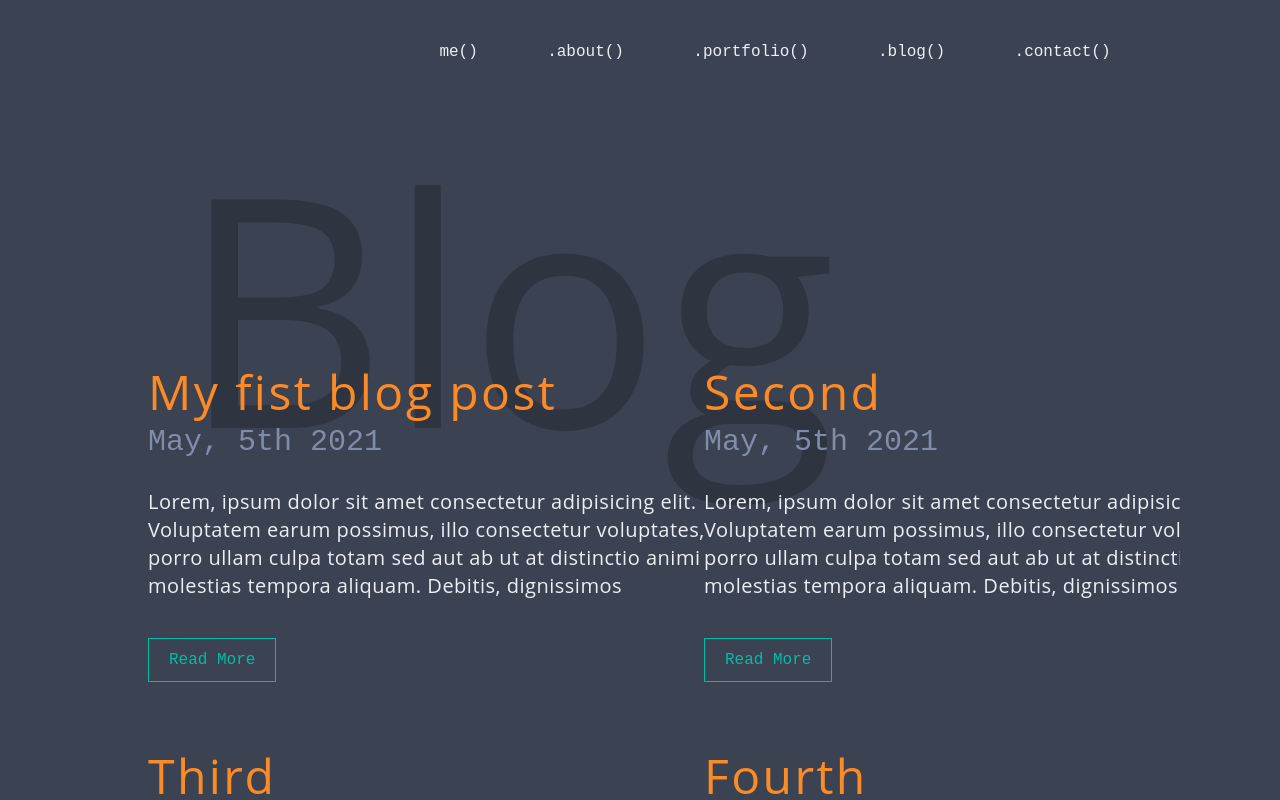
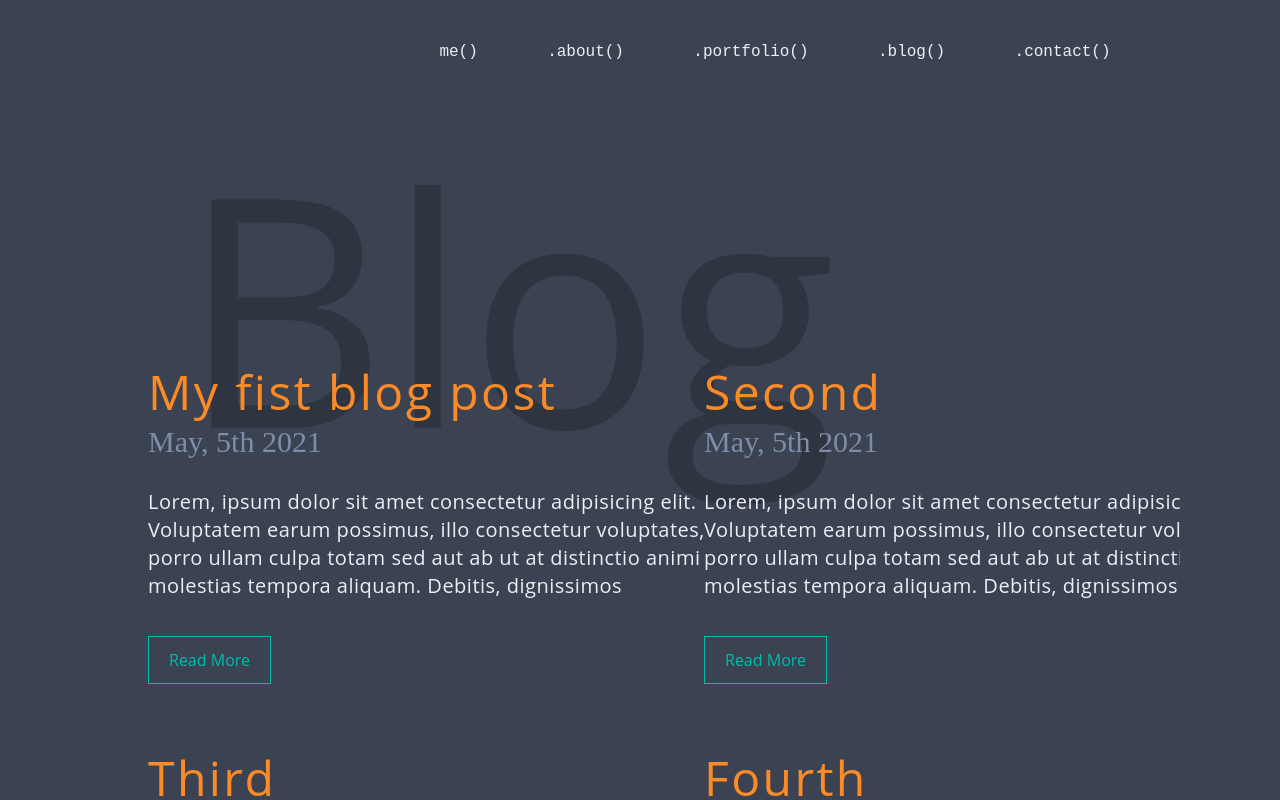
Before and after one commit to Sander-TB/pf_v5, a Next.js app: page /blog in a window 1280 px wide. Shown: the top 800 px of the page. Built offline with nearby package versions, Linux system fonts and the light colour scheme.

Commit message:
working on fixing fonts

```diff
--- a/components/blog/BlogPage.tsx
+++ b/components/blog/BlogPage.tsx
@@ -14,10 +14,10 @@ export default function Blog() {
           blogPosts.map((post) => (
             <div key={post.slug}>
               <h4 className="text-5xl font-medium text-orange font-sans tracking-wider">{post.title}</h4>
-              <p className="text-3xl text-bluegray pt-2 mb-7">{format(parseISO(post.date), 'MMMM, do uuu')}</p>
+              <p className="text-3xl font-mono text-bluegray pt-2 mb-7">{format(parseISO(post.date), 'MMMM, do uuu')}</p>
               <p className="text-xl tracking-wide font-sans text-white mb-12 w-90 lg:w-50ch">{post.content}</p>
               <Link href={`/blog/${post.slug}`}>
-                <a className="border border-green text-green px-5 py-3">Read More</a>
+                <a className="font-sans border border-green text-green px-5 py-3">Read More</a>
               </Link>
             </div>
           ))
--- a/tailwind.config.js
+++ b/tailwind.config.js
@@ -4,7 +4,7 @@ module.exports = {
 	theme: {
 		fontFamily: {
 			mono: ["hack", "ui-monospace"],
-			sans: ["Forma DJR Banner", "Open Sans"],
+			sans: ["Forma DJR Banner", "Open Sans", "sans-serif"],
 		},
 		colors: {
 			orange: "#fd8b25",
```
